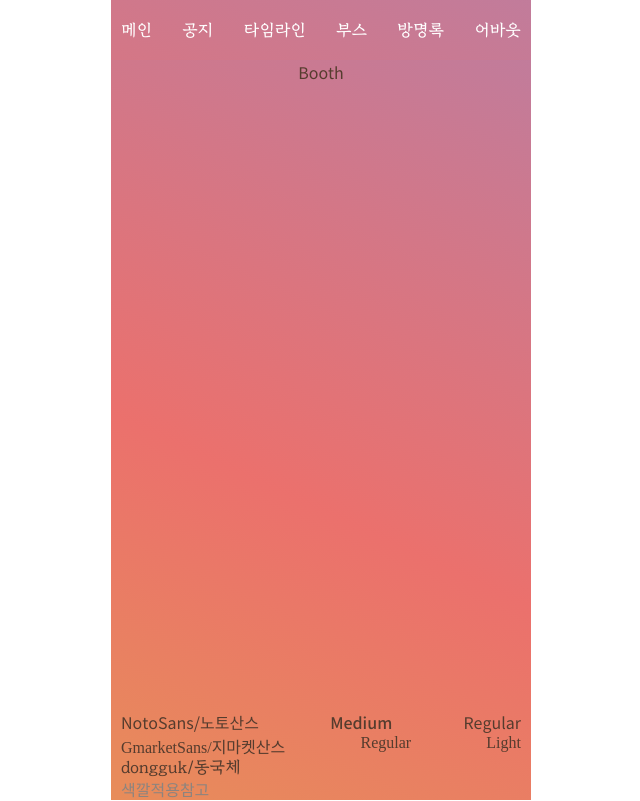
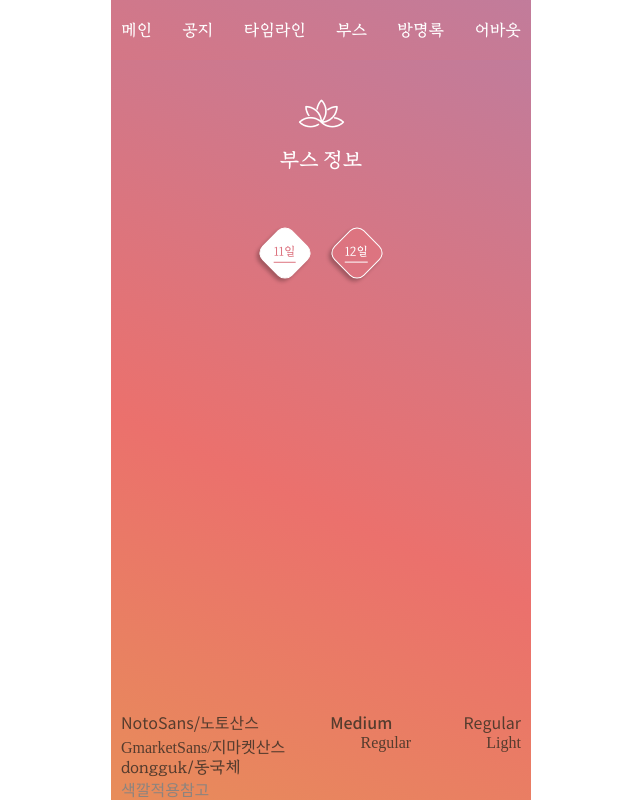
Before and after one commit to ZZZINU/2023_fall_festival_front, a React (Vite) app: page /booth in a window 1280 px wide. Shown: the whole page, without its empty margins (319-959 px from the left). Built offline with nearby package versions, Linux system fonts and the light colour scheme; a web font is replaced by a local one.

Commit message:
:sparkles: Feat: 날짜 selector 컴포넌트 생성

```diff
--- /dev/null
+++ b/src/components/common/dateSelector/DateSelector.jsx
@@ -0,0 +1,28 @@
+import React from "react";
+import * as S from "./style";
+
+function DateSelector(props) {
+  return (
+    <>
+      <S.DateBoxWrap>
+        <S.DateBox
+          onClick={() => props.handleDateClick(true)}
+          textcolor={props.selectedDate11 ? "#DD7480" : "#ffffff"}
+          backgroundcolor={props.selectedDate11 ? "#ffffff" : "#DD7480"}
+        >
+          <S.DateBoxText>11일</S.DateBoxText>
+        </S.DateBox>
+
+        <S.DateBox
+          onClick={() => props.handleDateClick(false)}
+          textcolor={props.selectedDate11 ? "#ffffff" : "#DD7480"}
+          backgroundcolor={props.selectedDate11 ? "#DD7480" : "#ffffff"}
+        >
+          <S.DateBoxText>12일</S.DateBoxText>
+        </S.DateBox>
+      </S.DateBoxWrap>
+    </>
+  );
+}
+
+export default DateSelector;
--- /dev/null
+++ b/src/components/common/dateSelector/style.jsx
@@ -0,0 +1,35 @@
+import styled from "styled-components";
+
+export const DateBoxWrap = styled.div`
+  font-family: Dongguk;
+  display: flex;
+  gap: 30px;
+  margin-top: 30px;
+`;
+
+export const DateBox = styled.div`
+  display: flex;
+  justify-content: center;
+  align-items: center;
+  border: 1px solid #ffffff;
+  width: 42px;
+  height: 42px;
+  border-radius: 10px;
+  transform: rotate(45deg);
+  color: ${props => props.textcolor};
+  background-color: ${props => props.backgroundcolor};
+  box-shadow: 0px 4px 4px 0px rgba(0, 0, 0, 0.25);
+
+  text-align: center;
+  font-size: 12px;
+  font-style: normal;
+  font-weight: 400;
+  line-height: normal;
+  cursor: pointer;
+`;
+
+export const DateBoxText = styled.div`
+  transform: rotate(-45deg);
+  padding-bottom: 3px;
+  border-bottom: 1px solid ${props => props.backgroundcolor};
+`;
--- a/src/pages/booth/Booth.jsx
+++ b/src/pages/booth/Booth.jsx
@@ -1,7 +1,24 @@
-import React from "react";
+import React, { useState } from "react";
 import * as S from "./style";
+import PageTitle from "../../components/common/pageTitle/PageTitle";
+import DateSelector from "../../components/common/dateSelector/dateSelector";
+
 function Booth() {
-  return <div>Booth</div>;
+  const [selectedDate11, setSelectedDate11] = useState(true);
+
+  const handleDateClick = bool => {
+    setSelectedDate11(bool);
+  };
+
+  return (
+    <>
+      <PageTitle mainTitle={"부스 정보"} />
+      <DateSelector
+        selectedDate11={selectedDate11}
+        handleDateClick={handleDateClick}
+      />
+    </>
+  );
 }
 
 export default Booth;
```
